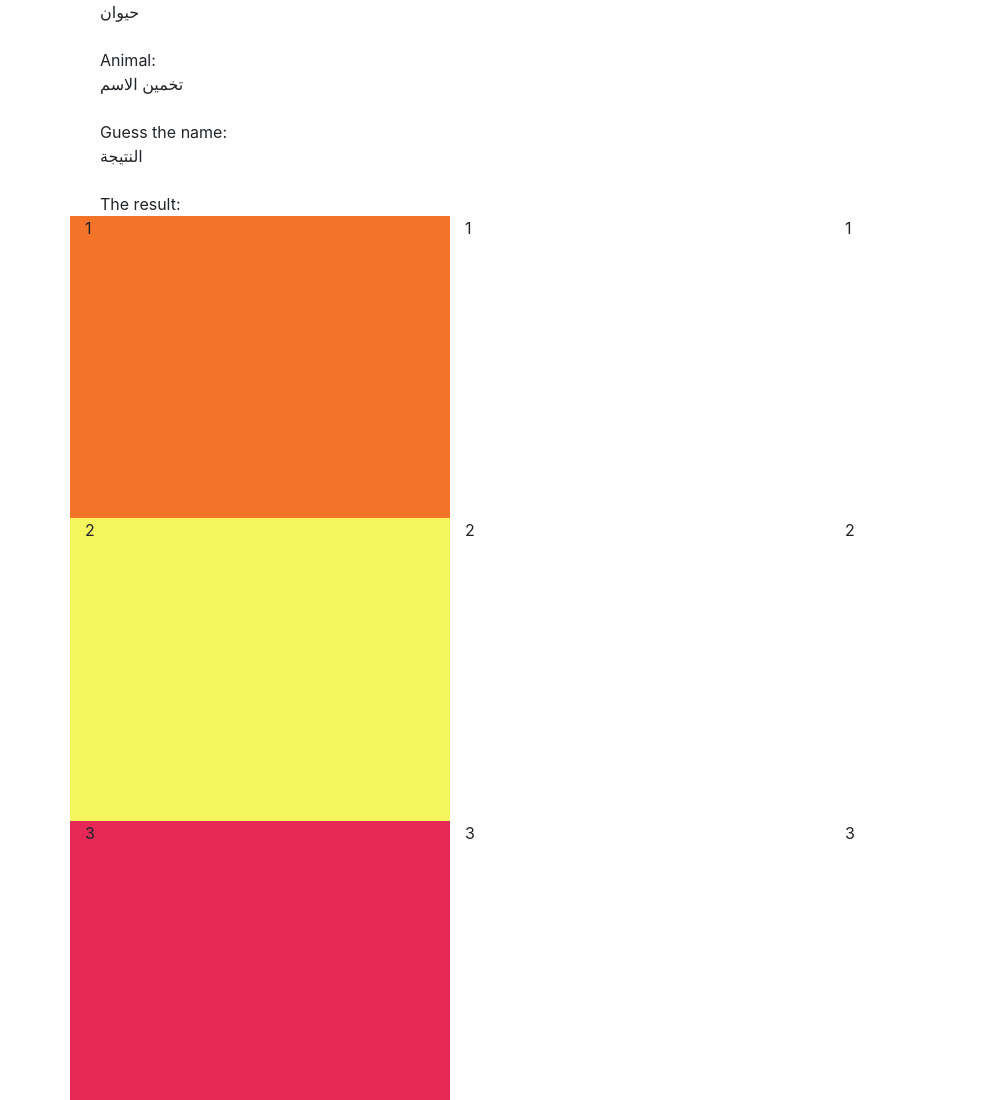
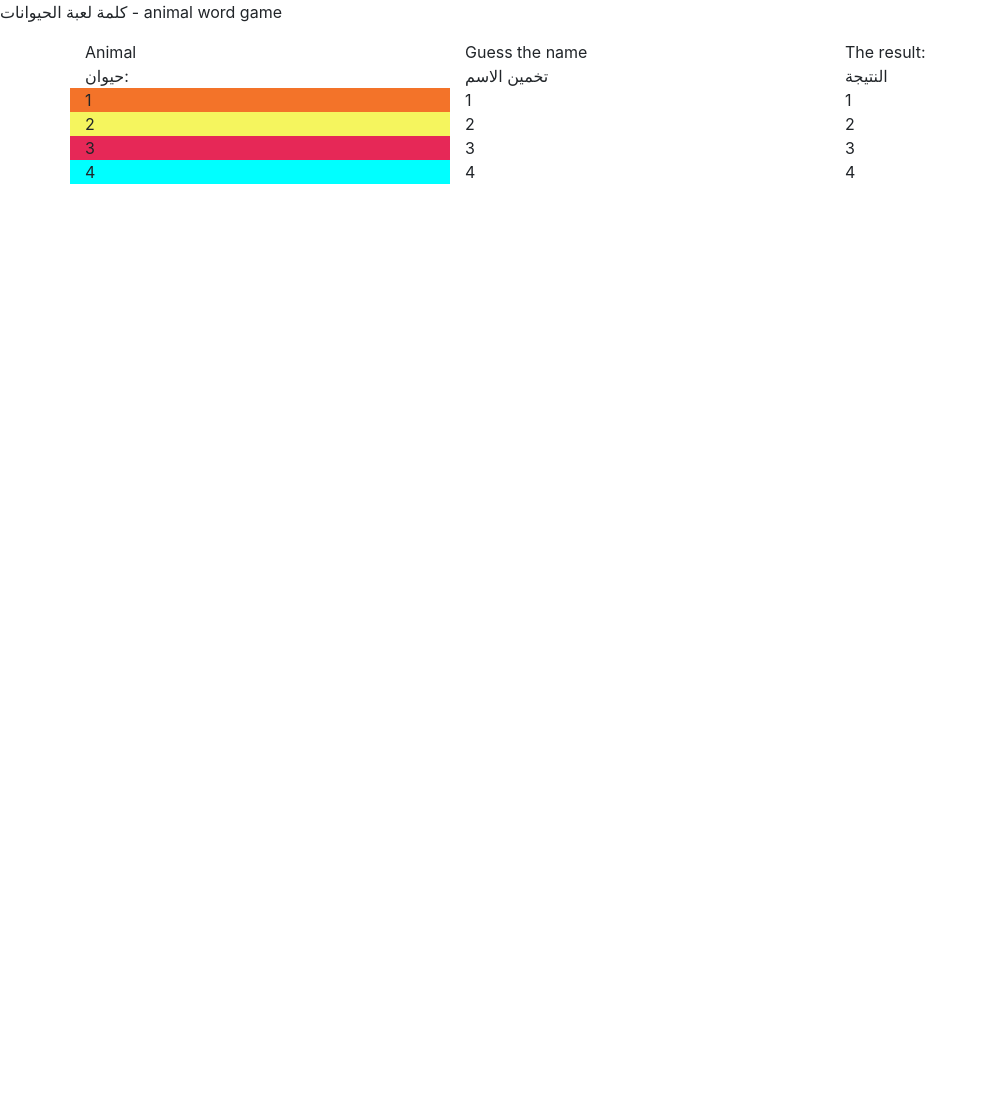
Before and after one commit to LucienKoot/wordgame, a plain HTML site: page index.html in a window 1280 px wide. Shown: the top 1100 px of the page, without its empty margins (0-987 px from the left). After the commit the page ends 800 px from the top, so only its background shows below. Drawn offline with nearby package versions, Linux system fonts and the light colour scheme.

Commit message:
titel in engels en arabisch. Indeling aanpassen en opmaak

```diff
--- a/index.html
+++ b/index.html
@@ -11,14 +11,19 @@
             integrity="sha384-ggOyR0iXCbMQv3Xipma34MD+dH/1fQ784/j6cY/iJTQUOhcWr7x9JvoRxT2MZw1T" crossorigin="anonymous">
         <link href="styling.css" rel="stylesheet" type="text/css" media="all">
         <title>WORDGAME</title>
+        <div>
+            <p id="title"> كلمة لعبة الحيوانات    -    animal word game</p>
+        </div>
+
+
 </head>
 
 <body>
     <div class="container">
-        <div class="description">
-            <div class="col-4">حيوان<BR><BR>Animal:</div>
-            <div class="col-4">تخمين الاسم<BR><BR>Guess the name:</div>
-            <div class="col-4">النتيجة<BR><BR>The result:</div>
+        <div class="row description">
+            <div class="col-4">Animal<BR>حيوان:</div>
+            <div class="col-4">Guess the name<BR>تخمين الاسم</div>
+            <div class="col-4">The result:<BR>النتيجة</div>
         </div>
         <div class="row">
             <div class="col-4 cat">1</div>
--- a/styling.css
+++ b/styling.css
@@ -1,3 +1,9 @@
+
+.title{
+    align: center;
+    text-decoration-style: solid;
+    font
+}
 
 /* color styling animals */
 
@@ -15,6 +21,10 @@
     background-color: aqua;
 }
 
+.description{
+
+
+}
 .row {
-    height: 8cm;
+
 }
```
